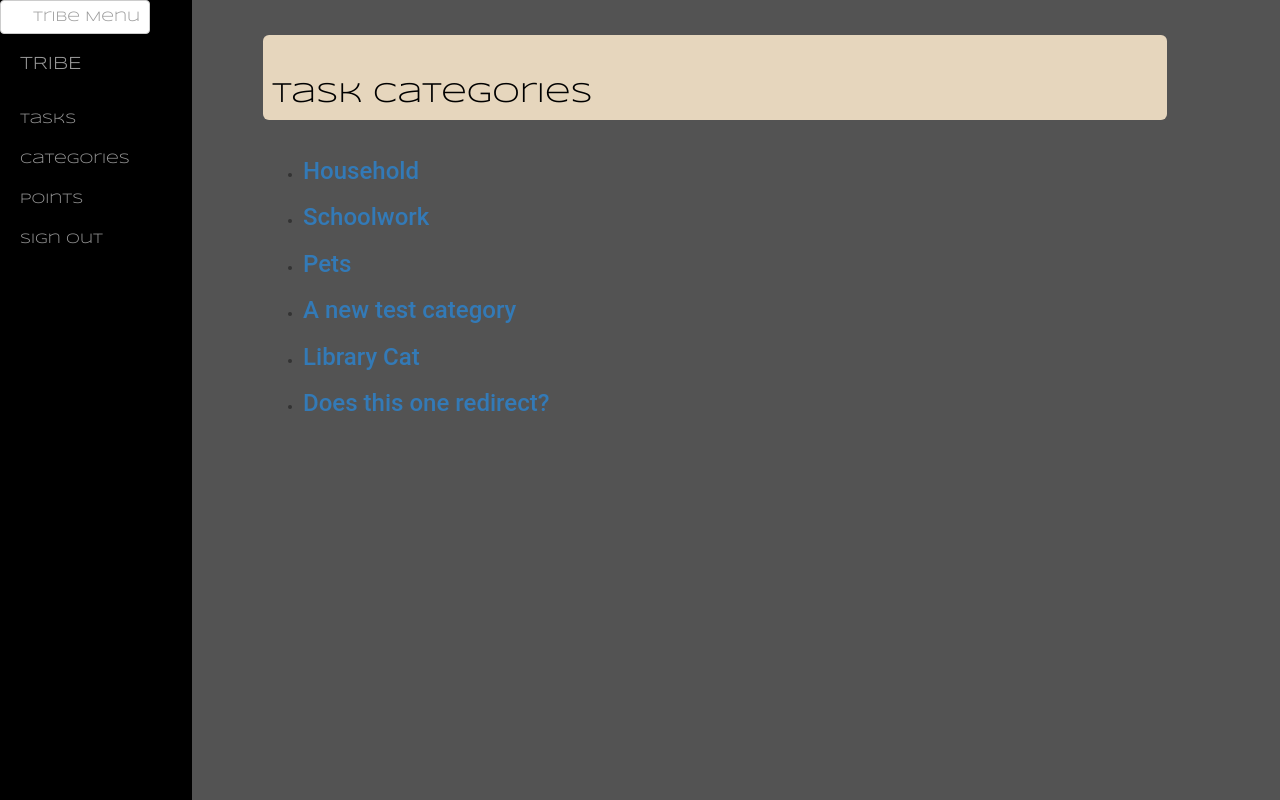
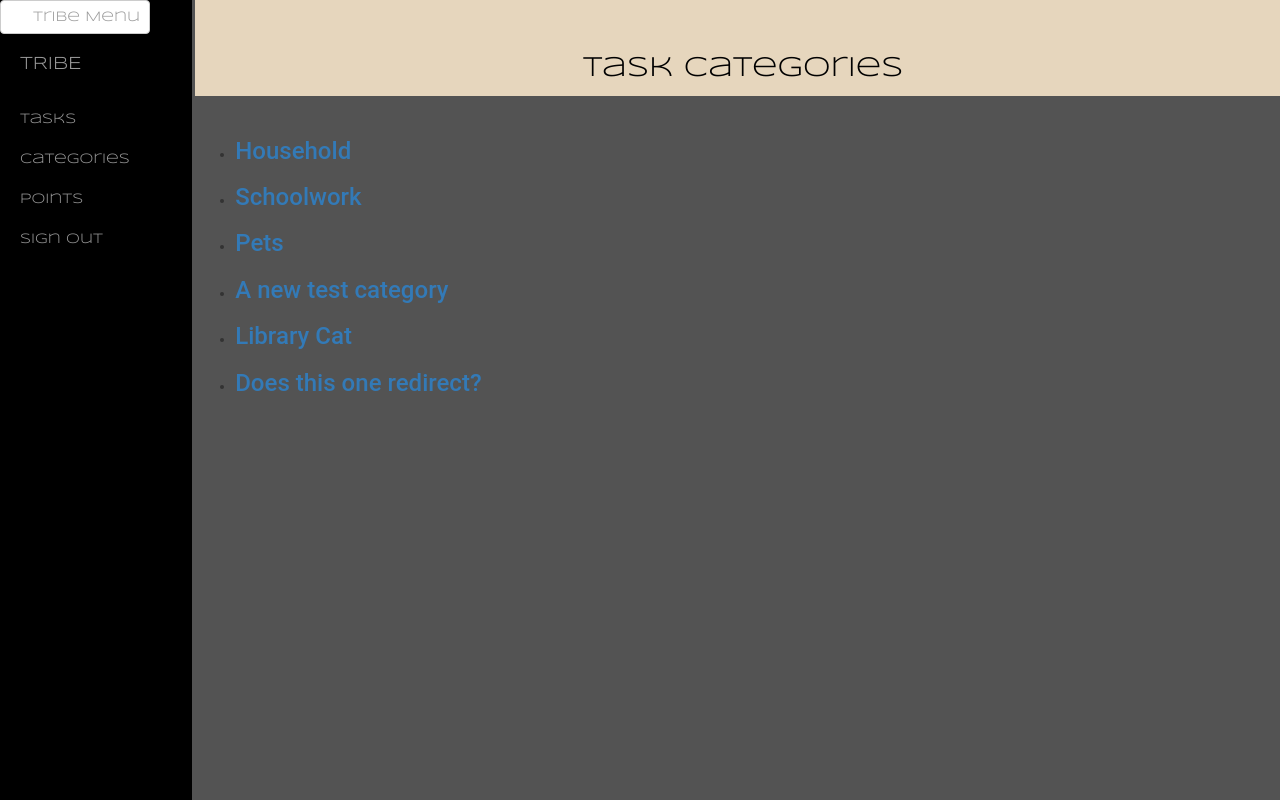
Before and after one commit to sandeel/tribe, a Django app: page /mytribe/tasks/categories/ in a window 1280 px wide. Run offline with Django 3.2, Linux system fonts and the light colour scheme; a user stored in the database is signed in; data comes from the database, SQL or seed files in the repository; both versions use the stored data as it was after the commit; parts of the project's set-up code (start-up, migrations or seed data) failed here and were passed over; some libraries are stand-ins or nearby versions.

Commit message:
Styling updates

```diff
--- a/tribe/tribe/models.py
+++ b/tribe/tribe/models.py
@@ -8,13 +8,14 @@ import datetime
 
 class TribeUserManager(BaseUserManager):
 
-    def create(self, email, password=None):
+    def create(self, email, password=None, name="User"):
 
         if not email:
             raise ValueError('Users must have an email address')
 
         user = self.model(
             email=self.normalize_email(email),
+            name=name
         )
 
         user.set_password(password)
@@ -27,6 +28,7 @@ class TribeUserManager(BaseUserManager):
         """
         user = self.create(email,
             password=password,
+            name = name
         )
         user.is_admin = True
         user.is_superuser = True
@@ -95,7 +97,7 @@ class TribeUser(AbstractBaseUser, PermissionsMixin):
         max_length=255,
         unique=True,
     )
-    name = models.CharField(max_length=40,null=False)
+    name = models.CharField(max_length=40,null=False,default="User")
     is_active = models.BooleanField(default=True)
     is_admin = models.BooleanField(default=False)
 
@@ -177,7 +179,7 @@ class TribeUser(AbstractBaseUser, PermissionsMixin):
 
     @property
     def points(self):
-        approvals = Approval.objects.filter(user=self)
+        approvals = Approval.objects.filter(checkin__user=self)
 
         points = 0
 
--- a/tribe/tribe/serializers.py
+++ b/tribe/tribe/serializers.py
@@ -8,7 +8,7 @@ class UserSerializer(serializers.ModelSerializer):
 
     class Meta:
         model = get_user_model()
-        fields = ('id', 'email', 'password', 'is_leader')
+        fields = ('id', 'email', 'password', 'name', 'is_leader')
         extra_kwargs = {'password': {'write_only': True}}
 
 class TribeSerializer(serializers.ModelSerializer):
--- a/tribe/tribe/static/tribe/style.css
+++ b/tribe/tribe/static/tribe/style.css
@@ -1,8 +1,7 @@
-html,body{height:100%;}
-
-body {
+html, body {
     background-color: #535353;
     font-family: roboto;
+    height: 100%;
 }
 
 .navbar {
@@ -46,7 +45,6 @@ input[type='text'],input[type="password"],textarea {
 
 
 #wrapper {
-    top:40px;
     padding-left: 0;
     transition: all 0.5s ease;
 }
@@ -78,7 +76,7 @@ input[type='text'],input[type="password"],textarea {
 #page-content-wrapper {
     width: 100%;
     position: absolute;
-    padding: 15px;
+    padding-left: 0;
 }
 
 #page-content-wrapper h2 {
@@ -87,9 +85,11 @@ input[type='text'],input[type="password"],textarea {
     padding-left: 1%;
     background-color: #E6D6BD;
     width: 100%;
-    border-radius: 6px;
     color: black;
+    margin-left: 0%;
     margin-bottom: 2%;
+    margin-top: 0%;
+    text-align: center;
 }
 
 #wrapper.toggled #page-content-wrapper {
@@ -163,8 +163,7 @@ input[type='text'],input[type="password"],textarea {
     }
 
     #page-content-wrapper {
-        padding-left: 10%;
-        padding-right: 10%;
+        padding-left: 4%;
         position: relative;
     }
 
--- a/tribe/tribe/templates/tribe/logged_in.html
+++ b/tribe/tribe/templates/tribe/logged_in.html
@@ -37,12 +37,6 @@
     </div>
     </div>
 
-    <div class="toggle-wrapper" style="background-colour: black;"
-        <div style="position: absolute;top:0;background-color:black">
-                <a href="#menu-toggle" class="btn btn-default" id="menu-toggle"> Tribe Menu </a>
-        </div>
-    </div>
-
 
     </div>
 
--- a/tribe/tribe/views.py
+++ b/tribe/tribe/views.py
@@ -102,6 +102,8 @@ class TribeUpdate(UpdateView):
         return context
 
 class TribeUserDetailView(DetailView):
+    model = TribeUser
+    template_name = "tribe/tribeuser_detail.html"
 
     def get_queryset(self):
         return TribeUser.objects.filter(pk__in=self.request.user.tribe.members.values_list('id',flat=True))
```
Also changed, not shown: tribe/tribe/templates/tribe/tribeuser_detail.html (+5 -2 lines), tribe/db.sqlite3.
